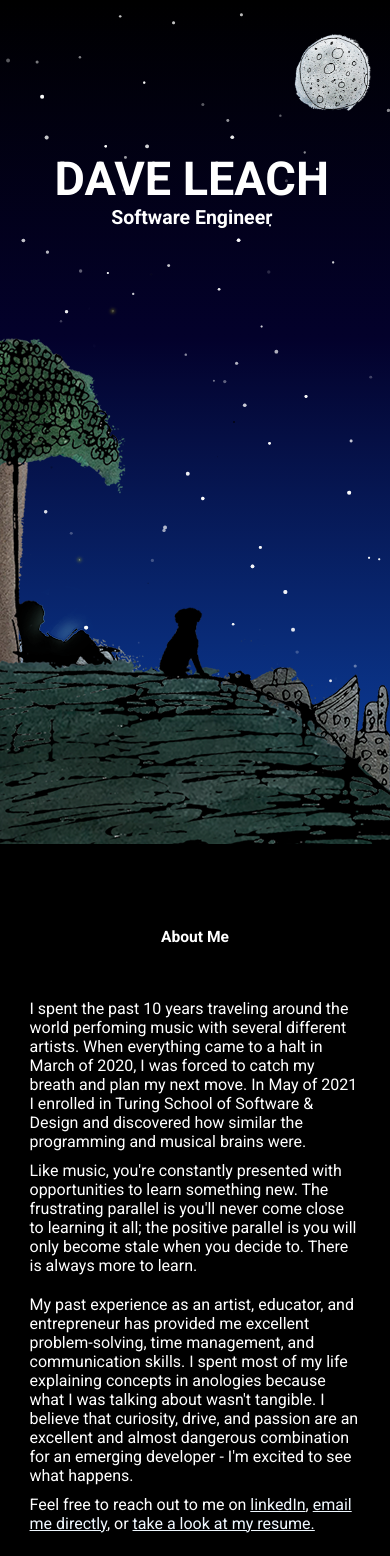
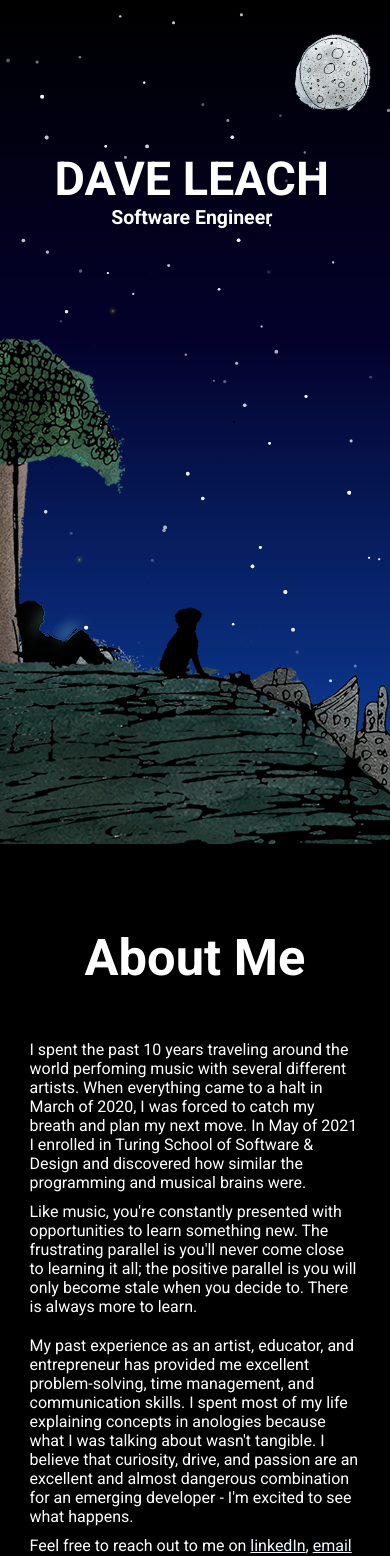
Before and after one commit to davidleach724/daveleach-website, a React (Create React App) app: page / in a window 390 px wide. Shown: the top 1556 px of the page. Built offline with nearby package versions, Linux system fonts and the light colour scheme.

Commit message:
Media query for section title

```diff
--- a/src/Components/Bio/Bio.css
+++ b/src/Components/Bio/Bio.css
@@ -60,4 +60,7 @@ p {
     width: 90vw;
   }
 
+  .section-title {
+    font-size: 6vh;
+  }
 }
--- a/src/Components/Skills/Skills.css
+++ b/src/Components/Skills/Skills.css
@@ -35,3 +35,9 @@
   width: 75px;
   padding: 10px;
 }
+
+@media (max-width: 600px) {
+  .skills-title {
+    font-size: 6vh;
+  }
+}
```
